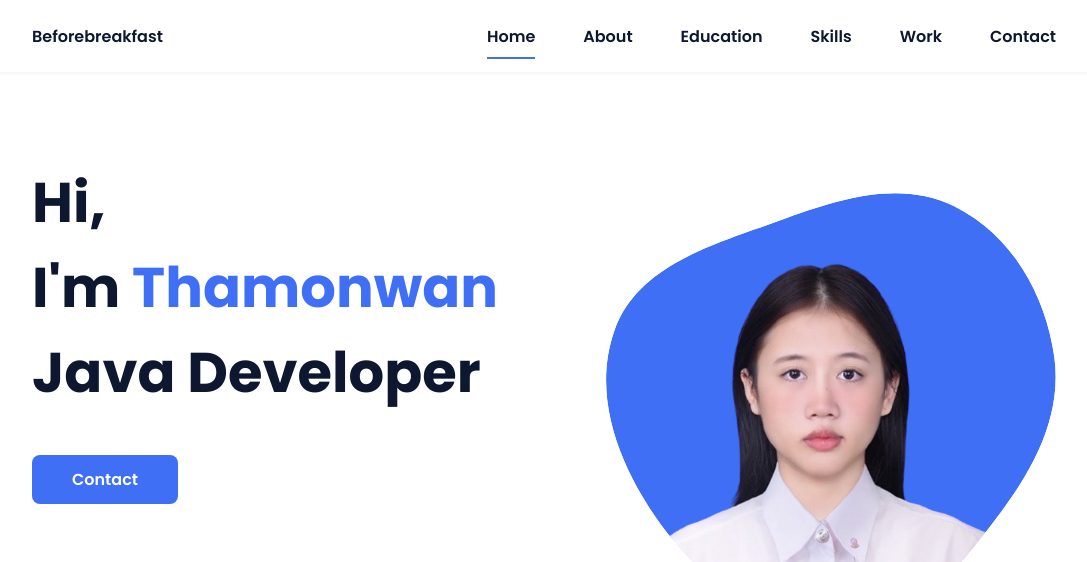
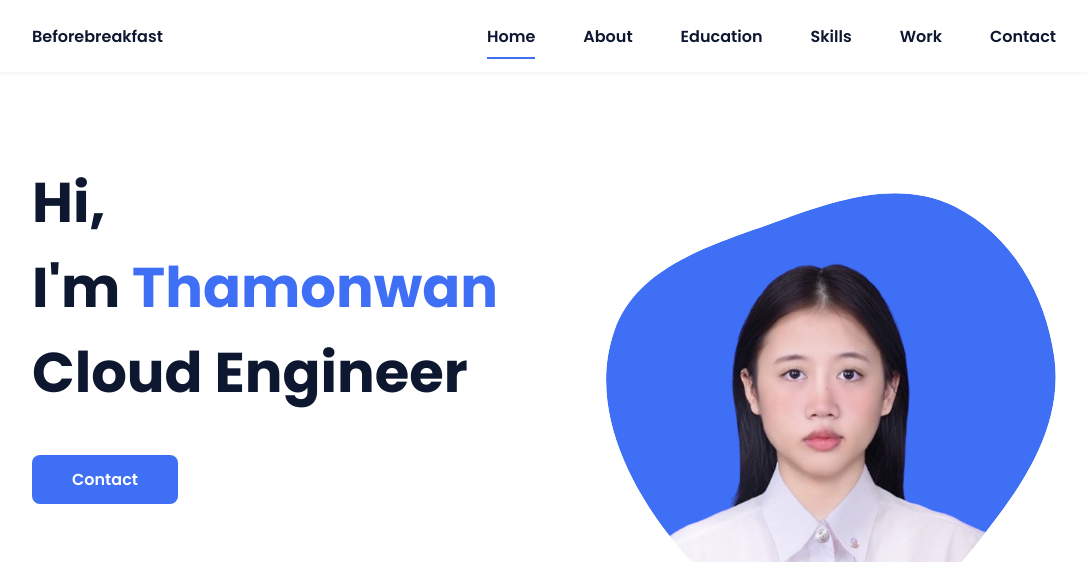
Before and after one commit to beforebreakfast/Portfolio, a plain HTML site: page index.html in a window 1280 px wide. Shown: the top 562 px of the page, without its empty margins (96-1183 px from the left). Drawn offline with nearby package versions, Linux system fonts and the light colour scheme.

Commit message:
Update My Card

```diff
--- a/index.html
+++ b/index.html
@@ -47,7 +47,7 @@
           <h1 class="home__title">
             Hi,<br />
             I'm <span class="home__title-color">Thamonwan</span><br />
-            Java Developer
+            Cloud Engineer
           </h1>
 
           <a href="#contact" class="button">Contact</a>
```
